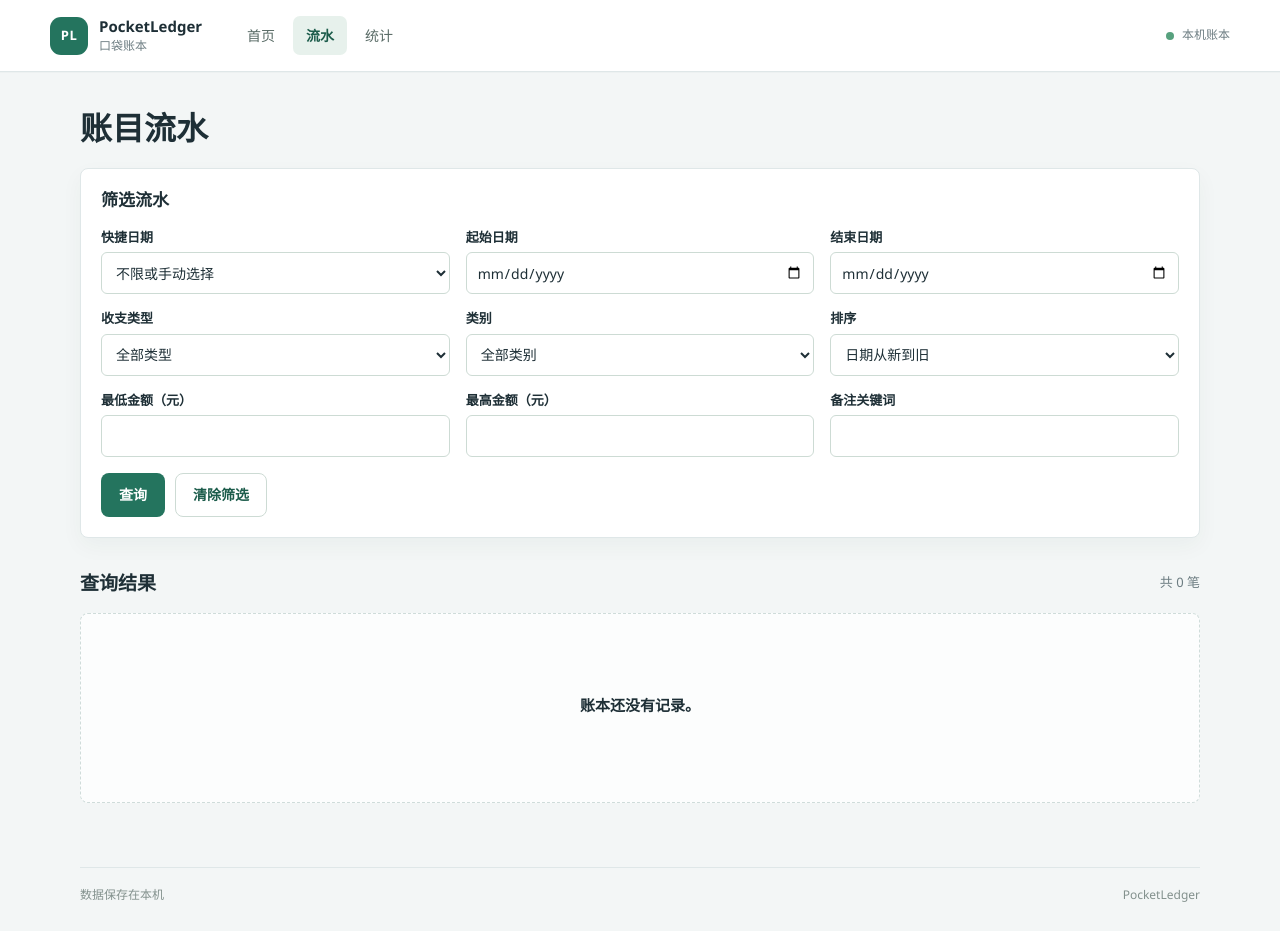
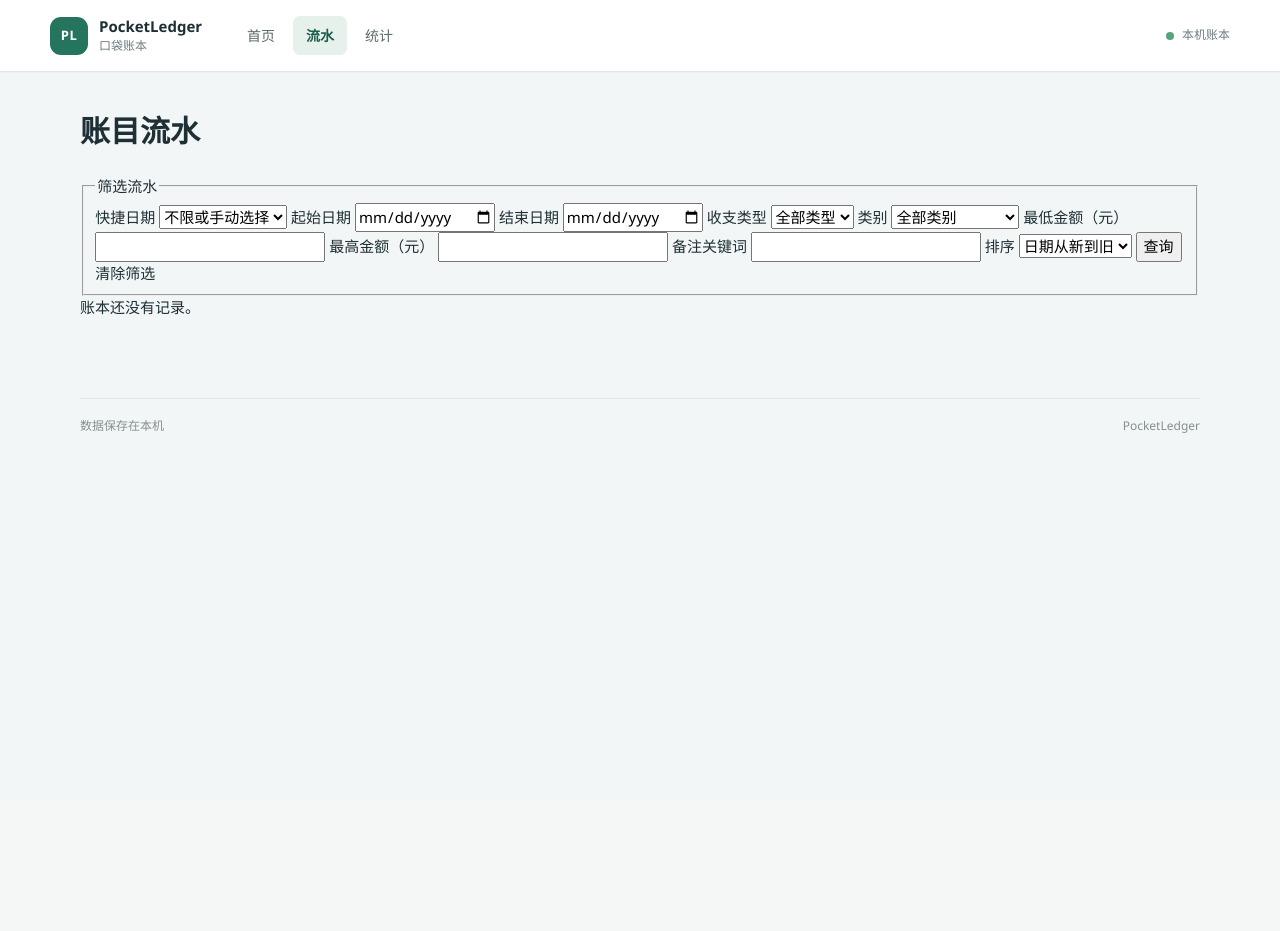
Before and after one commit to LotteryCamp/LotteryTally, a Flask app: page /entries in a window 1280 px wide. After the commit the page ends 433 px from the top, so only its background shows below. Run offline with Flask 3, Linux system fonts and the light colour scheme.

Commit message:
Revert "fix(history): polish history page layout"

```diff
--- a/lotterytally/static/css/history.css
+++ /dev/null
@@ -1,98 +0,0 @@
-.history-heading {
-  display: flex;
-  flex-wrap: wrap;
-  align-items: center;
-  justify-content: space-between;
-  gap: 12px;
-  margin-bottom: 20px;
-}
-
-.history-heading h1 {
-  margin: 0;
-  font-size: clamp(24px, 3vw, 32px);
-  line-height: 1.25;
-}
-
-.history-filters {
-  padding: 18px 20px 20px;
-  border: 1px solid var(--line);
-  border-radius: 8px;
-  background: var(--surface);
-  box-shadow: var(--shadow);
-}
-
-.history-filters fieldset {
-  min-width: 0;
-  margin: 0;
-  padding: 0;
-  border: 0;
-}
-
-.history-filters legend {
-  margin-bottom: 14px;
-  padding: 0;
-  font-size: 17px;
-  font-weight: 700;
-}
-
-.history-filter-grid {
-  display: grid;
-  grid-template-columns: repeat(3, minmax(0, 1fr));
-  gap: 14px 16px;
-}
-
-.history-field label {
-  display: block;
-  font-size: 13px;
-  font-weight: 600;
-}
-
-.history-field input,
-.history-field select {
-  display: block;
-  width: 100%;
-  min-width: 0;
-  min-height: 42px;
-  margin-top: 5px;
-  padding: 8px 10px;
-  border: 1px solid #cddbd4;
-  border-radius: 6px;
-  background: var(--surface);
-  color: var(--ink);
-  font-size: 14px;
-  font-weight: 400;
-}
-
-.history-field [aria-invalid="true"] { border-color: var(--red); }
-.history-field-error { display: block; margin-top: 4px; color: #9c3f36; font-size: 12px; }
-
-.history-filter-actions,
-.history-pagination {
-  display: flex;
-  flex-wrap: wrap;
-  align-items: center;
-  gap: 10px;
-  margin-top: 16px;
-}
-
-.history-filter-actions button { cursor: pointer; }
-.history-results { margin-top: 28px; }
-.history-result-meta { margin: 0; color: var(--muted); font-size: 13px; font-variant-numeric: tabular-nums; }
-.history-result-period { margin-bottom: 10px; }
-.history-entry-type { white-space: nowrap; }
-.history-table .category-cell,
-.history-table .note-cell { overflow-wrap: anywhere; }
-.history-pagination { justify-content: flex-end; color: var(--muted); font-variant-numeric: tabular-nums; }
-
-@media (max-width: 760px) {
-  .history-filter-grid { grid-template-columns: repeat(2, minmax(0, 1fr)); }
-  .history-field:last-child { grid-column: 1 / -1; }
-}
-
-@media (max-width: 480px) {
-  .history-filters { padding: 16px; }
-}
-
-@media (max-width: 360px) {
-  .history-filter-grid { grid-template-columns: minmax(0, 1fr); }
-}
--- a/lotterytally/templates/history.html
+++ b/lotterytally/templates/history.html
@@ -2,30 +2,23 @@
 
 {% macro field_error(name) %}
   {% if errors.get(name) %}
-    <span class="history-field-error" id="{{ name }}-error" role="alert">{{ errors[name] }}</span>
+    <span id="{{ name }}-error" role="alert">{{ errors[name] }}</span>
   {% endif %}
 {% endmacro %}
 
 {% block title %}账目流水{% endblock %}
 
-{% block head %}
-  <link rel="stylesheet" href="{{ url_for('static', filename='css/history.css') }}">
-{% endblock %}
-
 {% block content %}
   {% set show_actions = edit_entry_endpoint or delete_entry_endpoint or (copy_enabled and new_entry_endpoint) %}
-  <header class="history-heading">
   <h1>账目流水</h1>
   {% if new_entry_endpoint %}
-      <a class="button button-primary" href="{{ url_for(new_entry_endpoint) }}">记一笔</a>
+    <p><a href="{{ url_for(new_entry_endpoint) }}">记一笔</a></p>
   {% endif %}
-  </header>
 
-  <form class="history-filters" id="history-filters" method="get" action="{{ url_for('history.show_entries') }}">
+  <form id="history-filters" method="get" action="{{ url_for('history.show_entries') }}">
     <fieldset>
       <legend>筛选流水</legend>
-      <div class="history-filter-grid">
-        <div class="history-field">
+
       <label>快捷日期
         <select name="preset">
           <option value="">不限或手动选择</option>
@@ -35,20 +28,16 @@
         </select>
       </label>
       {{ field_error('preset') }}
-        </div>
 
       {% for name, label in [('start_date', '起始日期'), ('end_date', '结束日期')] %}
-          <div class="history-field">
         <label>{{ label }}
           <input type="{{ 'text' if errors.get(name) else 'date' }}" name="{{ name }}"
                  value="{{ form.get(name, '') }}"{% if errors.get(name) %}
                  placeholder="YYYY-MM-DD" aria-invalid="true" aria-describedby="{{ name }}-error"{% endif %}>
         </label>
         {{ field_error(name) }}
-          </div>
       {% endfor %}
 
-        <div class="history-field">
       <label>收支类型
         <select name="type">
           <option value="">全部类型</option>
@@ -57,9 +46,7 @@
         </select>
       </label>
       {{ field_error('type') }}
-        </div>
 
-        <div class="history-field">
       <label>类别
         <select name="category_id">
           <option value="">全部类别</option>
@@ -71,9 +58,20 @@
         </select>
       </label>
       {{ field_error('category_id') }}
-        </div>
 
-        <div class="history-field">
+      {% for name, label in [('min_amount', '最低金额（元）'), ('max_amount', '最高金额（元）')] %}
+        <label>{{ label }}
+          <input name="{{ name }}" inputmode="decimal" value="{{ form.get(name, '') }}"{% if errors.get(name) %}
+                 aria-invalid="true" aria-describedby="{{ name }}-error"{% endif %}>
+        </label>
+        {{ field_error(name) }}
+      {% endfor %}
+
+      <label>备注关键词
+        <input name="q" value="{{ form.get('q', '') }}">
+      </label>
+      {{ field_error('q') }}
+
       <label>排序
         <select name="sort">
           {% for value, label in [('date_desc', '日期从新到旧'), ('date_asc', '日期从旧到新'), ('amount_asc', '金额从低到高'), ('amount_desc', '金额从高到低')] %}
@@ -82,50 +80,25 @@
         </select>
       </label>
       {{ field_error('sort') }}
-        </div>
 
-        {% for name, label in [('min_amount', '最低金额（元）'), ('max_amount', '最高金额（元）')] %}
-          <div class="history-field">
-            <label>{{ label }}
-              <input name="{{ name }}" inputmode="decimal" value="{{ form.get(name, '') }}"{% if errors.get(name) %}
-                     aria-invalid="true" aria-describedby="{{ name }}-error"{% endif %}>
-            </label>
-            {{ field_error(name) }}
-          </div>
-        {% endfor %}
-
-        <div class="history-field">
-          <label>备注关键词
-            <input name="q" value="{{ form.get('q', '') }}">
-          </label>
-          {{ field_error('q') }}
-        </div>
-      </div>
-      <div class="history-filter-actions">
-        <button class="button button-primary" type="submit">查询</button>
-        <a class="button button-secondary" href="{{ url_for('history.show_entries') }}">清除筛选</a>
-      </div>
+      <button type="submit">查询</button>
+      <a href="{{ url_for('history.show_entries') }}">清除筛选</a>
     </fieldset>
   </form>
 
   {% if not errors %}
-    <section class="history-results" aria-labelledby="history-results-title">
-      <div class="section-heading">
-        <h2 id="history-results-title">查询结果</h2>
-        <p class="history-result-meta">共 {{ matched_count }} 笔</p>
-      </div>
     {% if form.get('preset') %}
-        <p class="history-result-meta history-result-period">日期范围 {{ query.start_date }} 至 {{ query.end_date }}</p>
+      <p>日期范围 {{ query.start_date }} 至 {{ query.end_date }}</p>
     {% endif %}
     {% if entries %}
-        <div class="table-wrap" role="region" aria-label="账目流水表格" tabindex="0">
-          <table class="transaction-table history-table">
+      <p>共 {{ matched_count }} 笔</p>
+      <table>
         <thead>
           <tr>
             <th scope="col">日期</th>
             <th scope="col">收支类型</th>
             <th scope="col">类别</th>
-                <th scope="col" class="amount-column">金额（元）</th>
+            <th scope="col">金额（元）</th>
             <th scope="col">备注</th>
             {% if show_actions %}
               <th scope="col">操作</th>
@@ -137,18 +110,18 @@
             {% set category = category_names.get(entry.category_id, entry.category_id) %}
             {% set amount = '%d.%02d'|format(entry.amount_cents // 100, entry.amount_cents % 100) %}
             <tr>
-                  <td class="date-cell">{{ entry.date }}</td>
-                  <td class="history-entry-type">{{ '收入' if entry.type == 'income' else '支出' }}</td>
-                  <td><span class="category-cell">{{ category }}</span></td>
-                  <td class="amount-cell {{ 'is-income' if entry.type == 'income' else 'is-expense' }}">{{ '+' if entry.type == 'income' else '−' }}{{ amount }}</td>
-                  <td class="note-cell">{{ entry.note }}</td>
+              <td>{{ entry.date }}</td>
+              <td>{{ '收入' if entry.type == 'income' else '支出' }}</td>
+              <td>{{ category }}</td>
+              <td>{{ '+' if entry.type == 'income' else '−' }}{{ amount }}</td>
+              <td>{{ entry.note }}</td>
               {% if show_actions %}
                 <td>
                   {% if edit_entry_endpoint %}
-                        <a class="text-link" href="{{ url_for(edit_entry_endpoint, id=entry.id) }}">编辑</a>
+                    <a href="{{ url_for(edit_entry_endpoint, id=entry.id) }}">编辑</a>
                   {% endif %}
                   {% if copy_enabled and new_entry_endpoint %}
-                        <a class="text-link" href="{{ url_for(new_entry_endpoint, copy_from=entry.id) }}">复制</a>
+                    <a href="{{ url_for(new_entry_endpoint, copy_from=entry.id) }}">复制</a>
                   {% endif %}
                   {% if delete_entry_endpoint %}
                     <details>
@@ -165,24 +138,22 @@
           {% endfor %}
         </tbody>
       </table>
-        </div>
       {% if page_count > 1 %}
-          <nav class="history-pagination" aria-label="流水分页">
+        <nav aria-label="流水分页">
           {% if page > 1 %}
-              <a class="button button-secondary" href="{{ url_for('history.show_entries', page=page - 1, **query) }}">上一页</a>
+            <a href="{{ url_for('history.show_entries', page=page - 1, **query) }}">上一页</a>
           {% endif %}
           <span>第 {{ page }} / {{ page_count }} 页</span>
           {% if page < page_count %}
-              <a class="button button-secondary" href="{{ url_for('history.show_entries', page=page + 1, **query) }}">下一页</a>
+            <a href="{{ url_for('history.show_entries', page=page + 1, **query) }}">下一页</a>
           {% endif %}
         </nav>
       {% endif %}
+    {% elif has_entries %}
+      <p>没有符合条件的记录。</p>
     {% else %}
-        <div class="empty-state">
-          <h3>{{ '没有符合条件的记录。' if has_entries else '账本还没有记录。' }}</h3>
-        </div>
+      <p>账本还没有记录。</p>
     {% endif %}
-    </section>
   {% endif %}
 
   <script>
```
Lines whose indentation alone changed are shown as unchanged.
